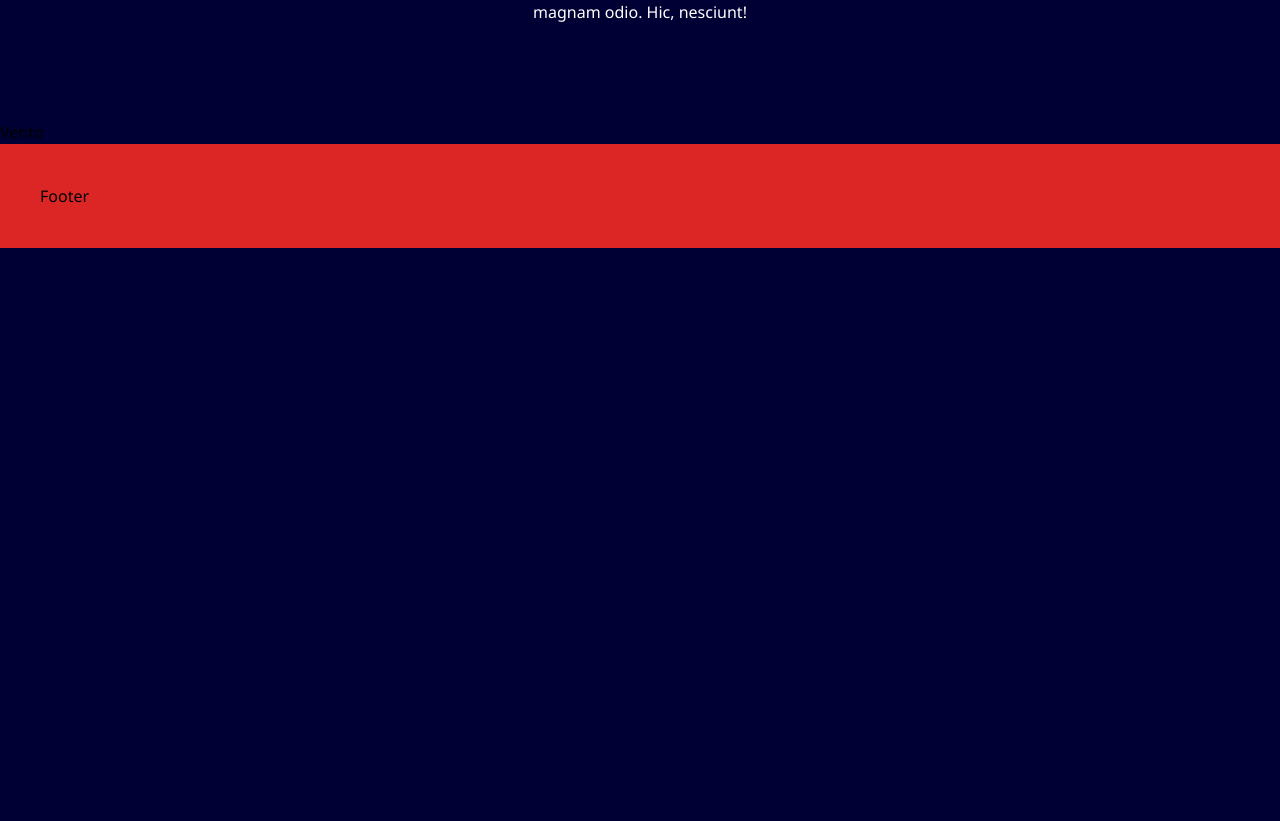
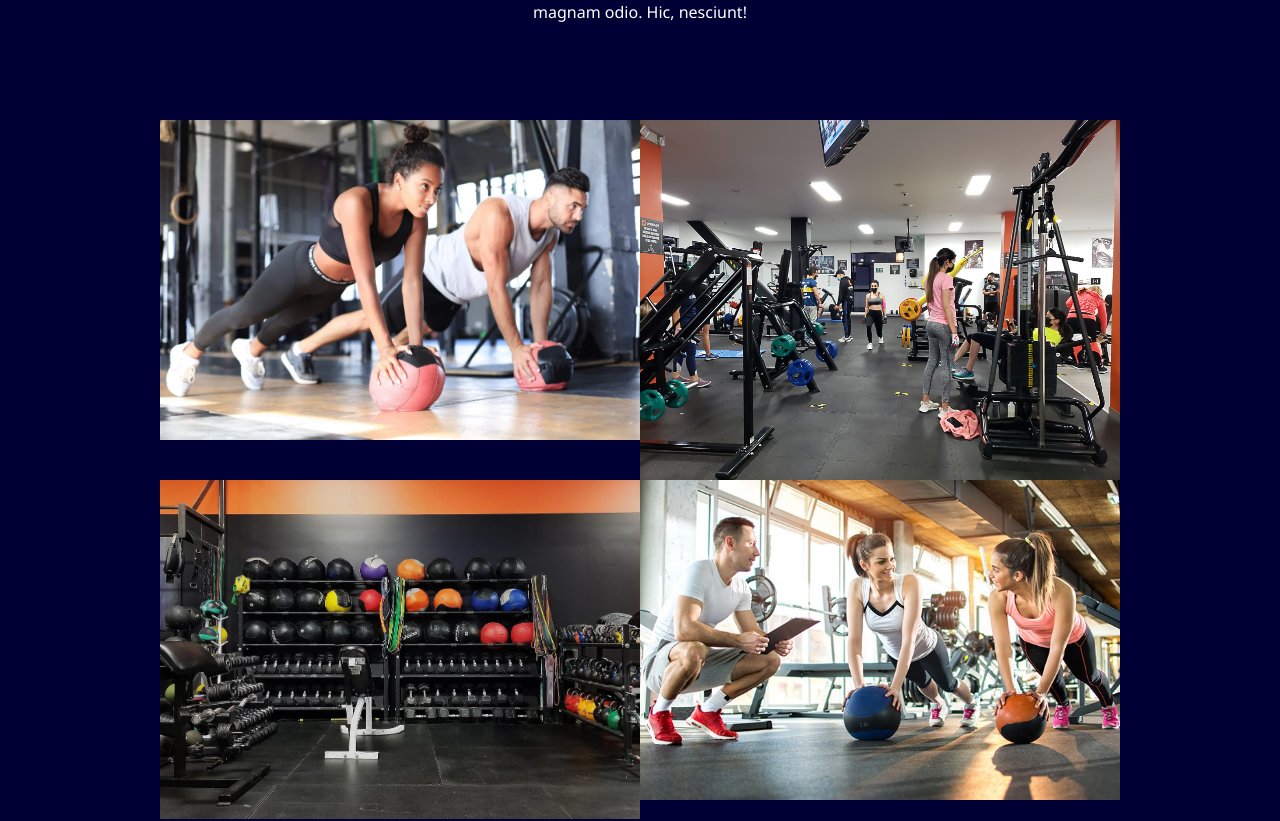
Before and after one commit to BryanGordon/gym, a React (Vite) app: page / in a window 1280 px wide. Shown: the part 888-1709 px from the top of the page. Before the commit the page ends 1136 px from the top, so only its background shows below. Built offline with nearby package versions, Linux system fonts and the light colour scheme.

Commit message:
Update bento component

```diff
--- a/src/components/Vento.tsx
+++ b/src/components/Vento.tsx
@@ -1,5 +1,12 @@
 export function Vento () {
   return (
-    <>Vento</>
+    <section className='mb-24'>
+      <article className='grid grid-cols-2 text-bodyText w-3/4 my-0 mx-auto'>
+          <img src='ejercicio.webp' alt='imagen' />
+          <img src='entrenamiento.jpg' alt='imagen' />
+          <img src='gym-material.webp' alt='imagen' />
+          <img src='trainer.jpg' alt='imagen' />
+      </article>
+    </section>
   )
 }
```
